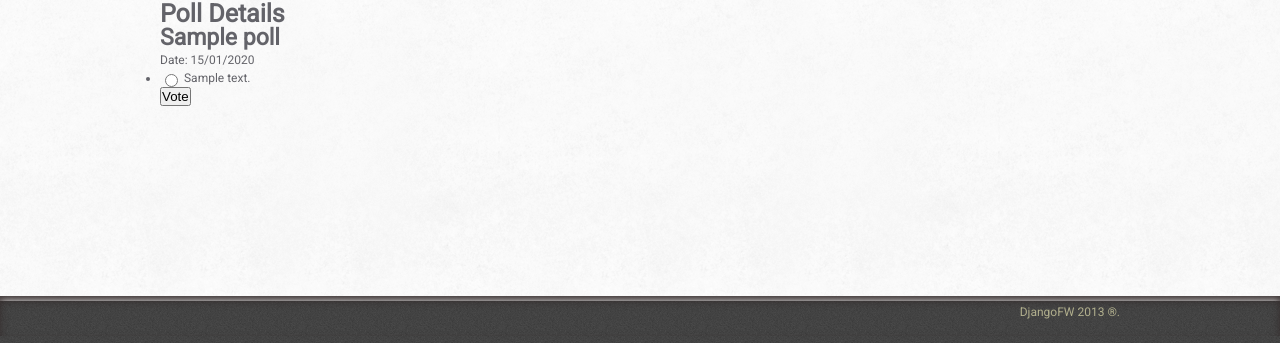
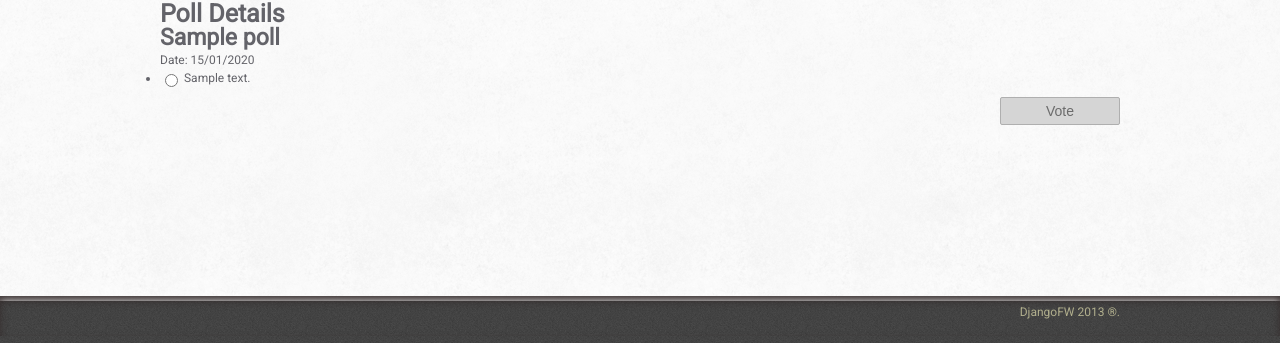
Before and after one commit to adroaldof/djangofw, a Django app: template templates/polls/details.html in a window 1280 px wide. Shown: the part 99-442 px from the top of the page. Run offline with Django 3.2, Linux system fonts and the light colour scheme; the template is opened without the code that fills it: values that come from a table or form of the project are taken from there, others are empty; tables that the repository leaves empty hold one stand-in row (values such as "Sample post"); some libraries are stand-ins or nearby versions.

Commit message:
Add buttons styles

```diff
--- a/static/css/styles.css
+++ b/static/css/styles.css
@@ -61,6 +61,23 @@ a:hover {
 
 p {
   margin: 5px 0;
+}
+
+form input[type='reset'],
+form input[type='submit'],
+form input[type='button'] {
+  float: right;
+  width: 120px;
+  padding: 5px;
+  margin: 10px 0 0 5px;
+  font-size: 14px;
+  color: #6B6B6B;
+  cursor: pointer;
+  background-color: #D5D5D5;
+  border: 1px solid #AFAFAF;
+  -webkit-border-radius: 2px;
+     -moz-border-radius: 2px;
+          border-radius: 2px;
 }
 
 
```
